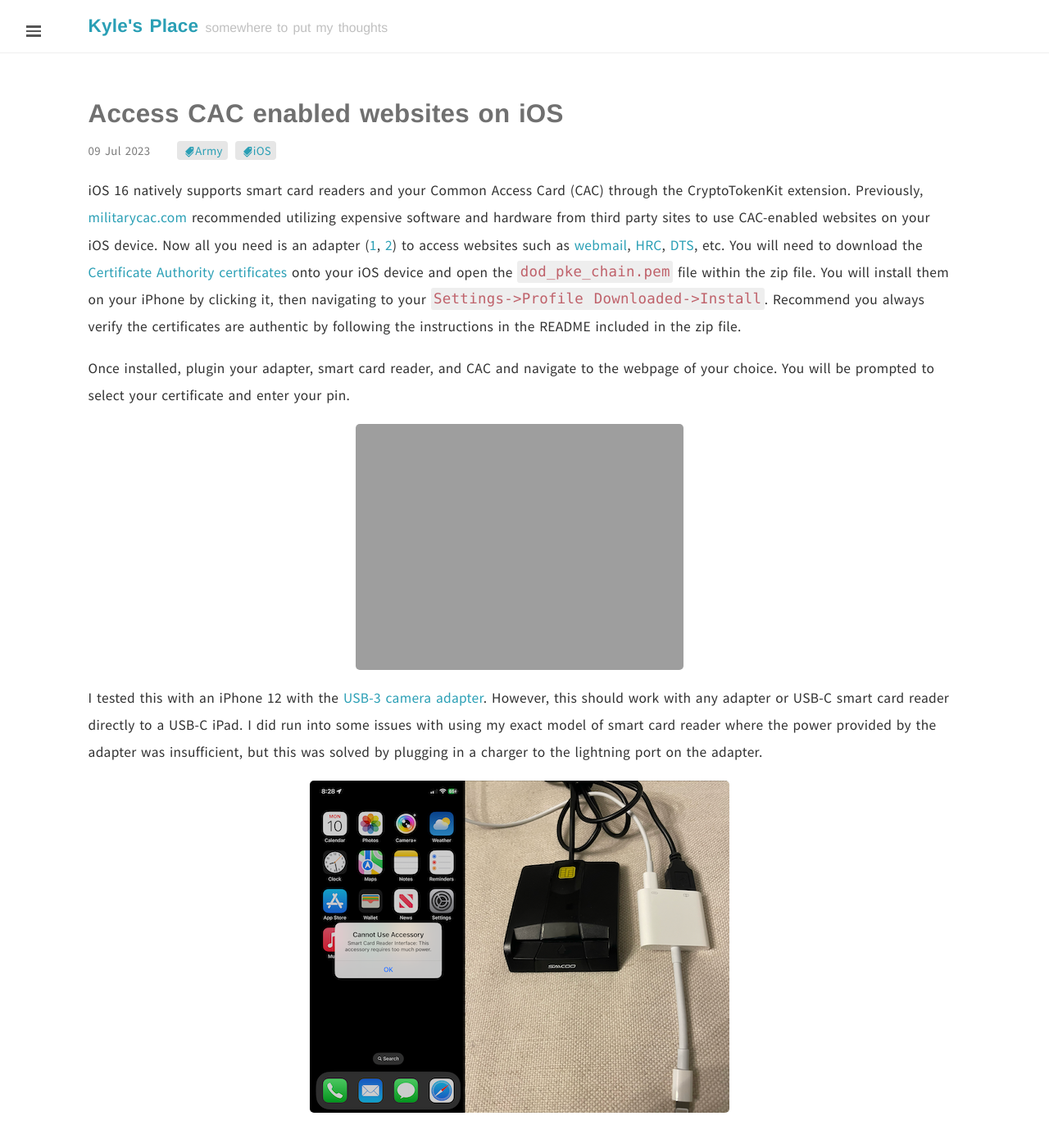
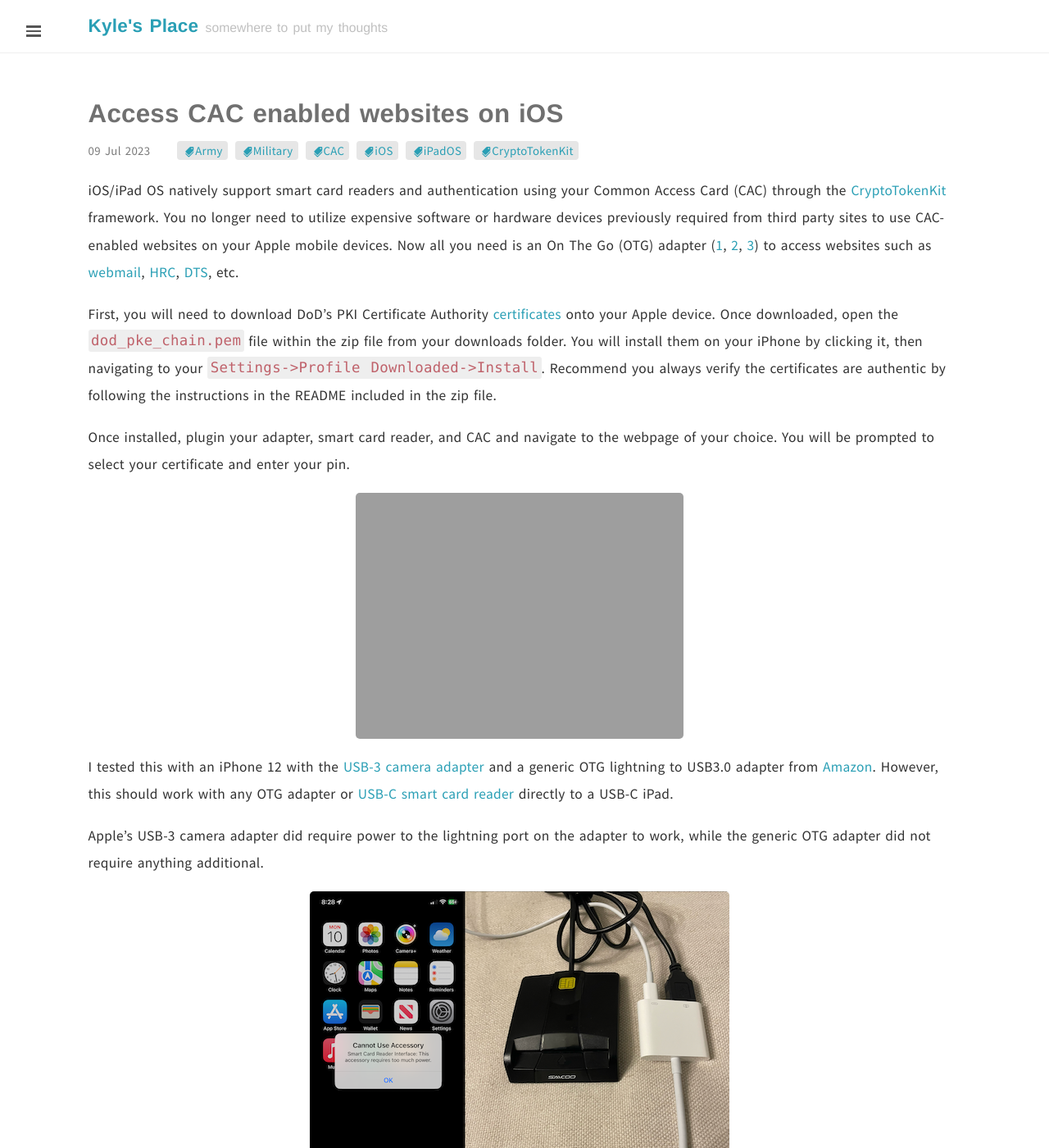
Before and after one commit to gorhack/gorhack.github.io, a Jekyll site: the page built from _posts/2023-07-09-ios-cac-enabled.md, in a window 1280 px wide and 1400 px high. Shown: the whole window at 82% size. Built offline with Jekyll 4.4.1, drawn with Linux system fonts in a browser that asks for light colours; comment, search, counter and statistics services are not loaded.

Commit message:
Update for testing OTG adapter

```diff
--- a/_posts/2023-07-09-ios-cac-enabled.md
+++ b/_posts/2023-07-09-ios-cac-enabled.md
@@ -7,20 +7,25 @@ output:
 html_document:
 keep_md: true
 comments: True
-tags: [Army, iOS]
+tags: [Army, Military, CAC, iOS, iPadOS, CryptoTokenKit]
 ---
 
-iOS 16 natively supports smart card readers and your Common Access Card (CAC) through the CryptoTokenKit extension.
-Previously, [militarycac.com](https://militarycac.org/mobile.htm) recommended utilizing expensive software and hardware
-from third party sites to use CAC-enabled websites on your iOS device. Now all you need is an adapter
+iOS/iPad OS natively support smart card readers and authentication using your Common Access Card (CAC)
+through the [CryptoTokenKit](https://developer.apple.com/documentation/cryptotokenkit) framework.
+You no longer need to utilize expensive software or hardware devices previously required from third party
+sites to use CAC-enabled websites on your Apple mobile devices. Now all you need is an On The Go (OTG) adapter
 ([1](https://www.apple.com/shop/product/MD821AM/A/lightning-to-usb-camera-adapter),
-[2](https://www.apple.com/shop/product/MK0W2AM/A/lightning-to-usb-3-camera-adapter))
-to access websites such as [webmail](https://webmail.apps.mil/mail/), [HRC](https://webmail.apps.mil/mail/),
-[DTS](https://www.defensetravel.osd.mil/), etc. You will need to download the
-[Certificate Authority certificates](https://public.cyber.mil/announcement/new-dod-pki-cas-released/) onto your
-iOS device and open the `dod_pke_chain.pem` file within the zip file. You will install them on your iPhone by clicking
-it, then navigating to your `Settings->Profile Downloaded->Install`. Recommend you always verify the certificates are
-authentic by following the instructions in the README included in the zip file.
+[2](https://www.apple.com/shop/product/MK0W2AM/A/lightning-to-usb-3-camera-adapter),
+[3](https://www.amazon.com/apple-lightning-usb-camera-adapter/s?k=apple+lightning+to+usb+otg+adapter))
+to access websites such as [webmail](https://webmail.apps.mil/mail/), [HRC](https://www.hrc.army.mil/),
+[DTS](https://www.defensetravel.osd.mil/), etc.
+
+First, you will need to download DoD's PKI Certificate Authority
+[certificates](https://public.cyber.mil/announcement/new-dod-pki-cas-released/) onto your Apple device.
+Once downloaded, open the `dod_pke_chain.pem` file within the zip file from your downloads folder.
+You will install them on your iPhone by clicking it, then navigating to your
+`Settings->Profile Downloaded->Install`. Recommend you always verify the certificates are authentic by
+following the instructions in the README included in the zip file.
 
 Once installed, plugin your adapter, smart card reader, and CAC and navigate to the webpage of your choice. You
 will be prompted to select your certificate and enter your pin.
@@ -28,10 +33,14 @@ will be prompted to select your certificate and enter your pin.
 ![Cac Enabled Sites on an iPhone!]({{ site.url }}/assets/images/cac-enabled-sites.png){: .center-image}
 
 I tested this with an iPhone 12 with the
-[USB-3 camera adapter](https://www.apple.com/shop/product/MK0W2AM/A/lightning-to-usb-3-camera-adapter).
-However, this should work with any adapter or USB-C smart card reader directly to a USB-C iPad.
-I did run into some issues with using my exact model of smart card reader where the power provided
-by the adapter was insufficient, but this was solved by plugging in a charger to the lightning port on
-the adapter.
+[USB-3 camera adapter](https://www.apple.com/shop/product/MK0W2AM/A/lightning-to-usb-3-camera-adapter)
+and a generic OTG lightning to USB3.0 adapter from
+[Amazon](https://www.amazon.com/Certified-Lightning-Portable-iPhone13-Keyboard/dp/B09NND4R8N/).
+However, this should work with any OTG adapter or
+[USB-C smart card reader](https://www.amazon.com/Identiv-SCR3310v2-0-Smart-Card-Reader/dp/B07VVSY96H/)
+directly to a USB-C iPad.
+
+Apple's USB-3 camera adapter did require power to the lightning port on the adapter to work,
+while the generic OTG adapter did not require anything additional.
 
 ![Smart Card Reader Power]({{ site.url }}/assets/images/usb-3-camera-cac.png){: .center-image}
```
